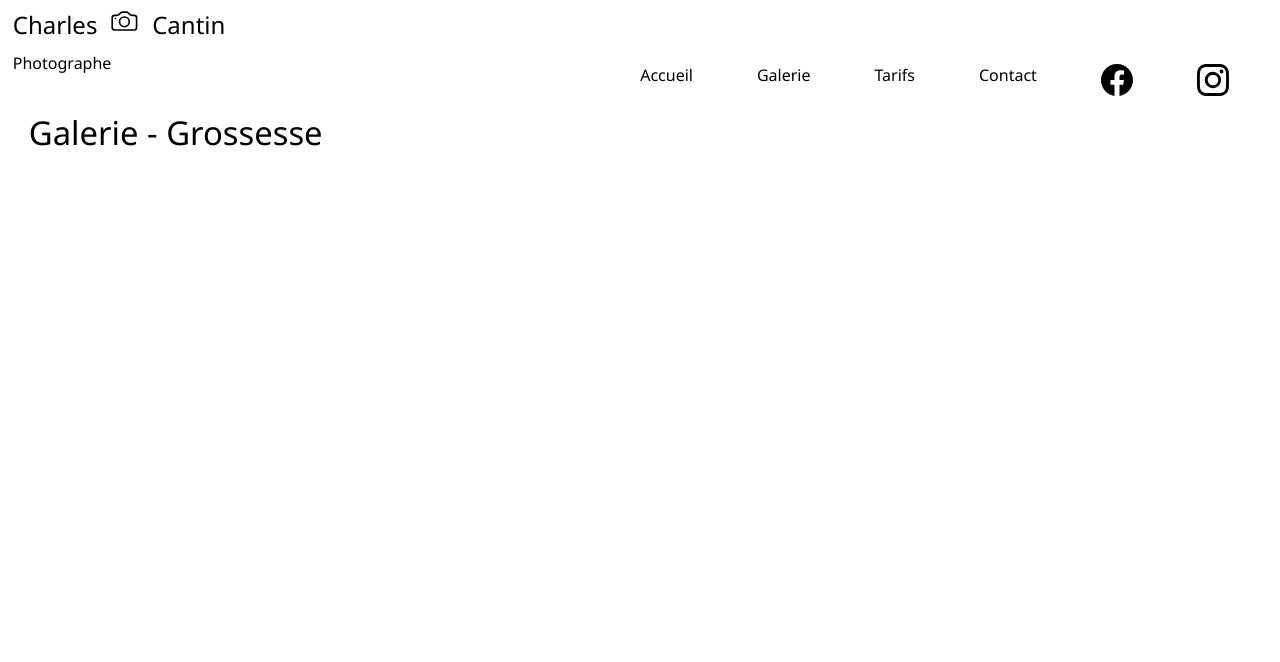
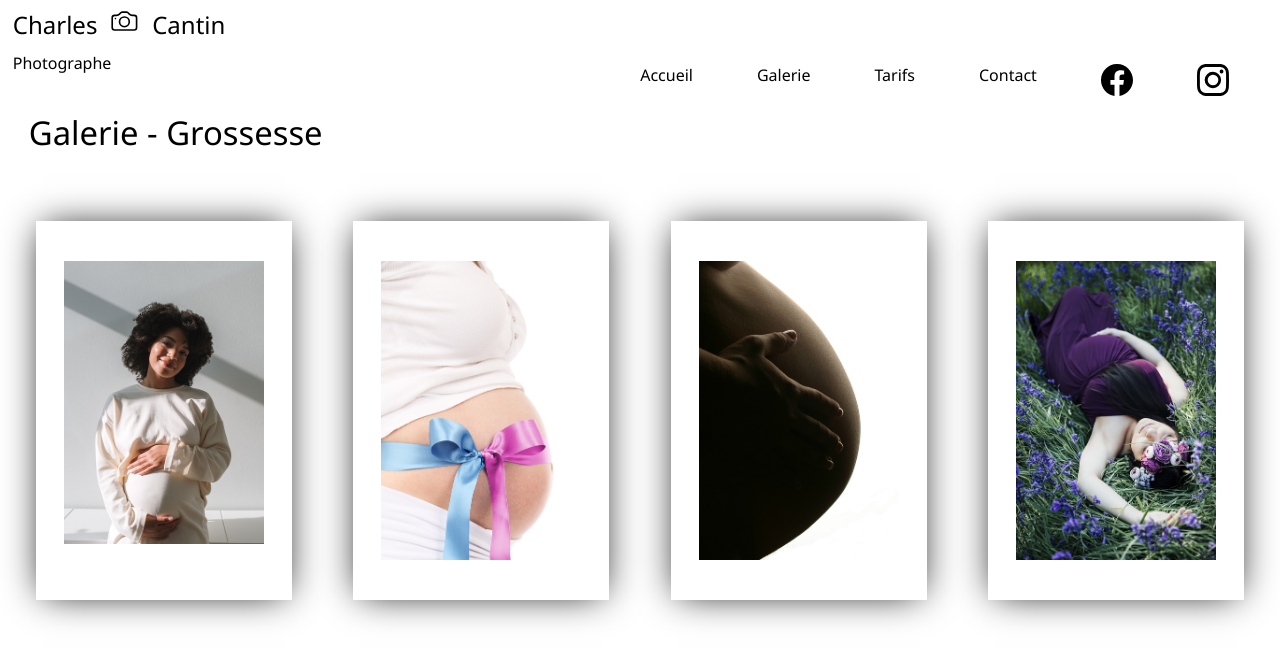
Before and after one commit to carlosdiazortiz/ECF-front-end-DIAZ-carlos, an Eleventy site: page src/gallery/landscape.md in a window 1280 px wide. Built offline with nearby package versions, Linux system fonts and the light colour scheme; Eleventy itself is replaced by a stand-in of ours; files that its build step writes are made by us from their sources.

Commit message:
Update Galerie “landscape”

```diff
--- a/src/gallery/landscape.md
+++ b/src/gallery/landscape.md
@@ -1,4 +1,9 @@
 ---
 category: Grossesse
-image: /img/uploads/img_20190928_190910.jpg
+image: /img/uploads/pregnant-6299529_640.jpg
+images:
+  - image: /img/uploads/woman-6785370_640.jpg
+  - image: /img/uploads/girl-18918_640.jpg
+  - image: /img/uploads/pregnant-1427856_640.jpg
+  - image: /img/uploads/maternity-4205630_640.jpg
 ---
```
